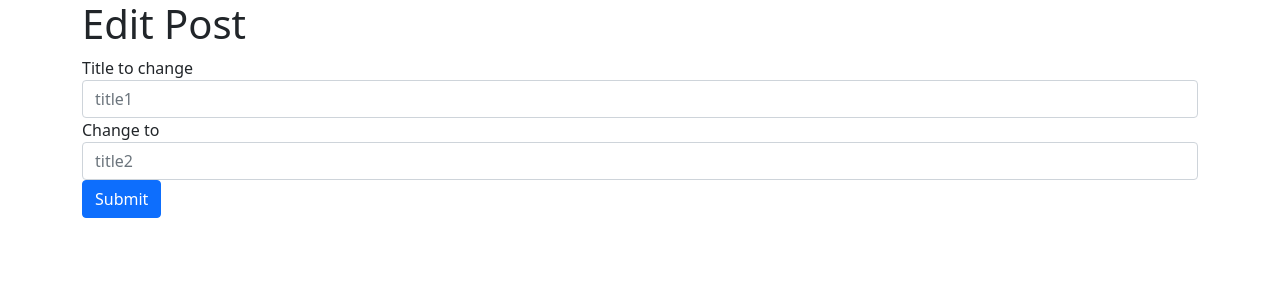
After one commit to Kemosabe2911/revertech-learn, a Flask app: page /edit in a window 1280 px wide. The commit adds this page. Shown: the top 300 px of the page. Run offline with Flask 2, Linux system fonts and the light colour scheme; parts of the project's set-up code (start-up, migrations or seed data) failed here and were passed over.

```diff
--- a/mongoengine/server.py
+++ b/mongoengine/server.py
@@ -49,5 +49,34 @@ def login():
     else:
         return render_template('index.html')
 
+@app.route('/post', methods=['GET', 'POST'])
+def post():
+    if request.method == 'POST':
+        post_title = request.form['title']
+        post = Post(title= post_title)
+        post.tags = ['mongodb','mongoengine']
+        post.save()
+        print(post.title, post.tags,post.id)
+
+        for post in Post.objects:
+            print(post.title)
+
+        #post_list= Post.objects()
+        return render_template('edit_post.html')
+
+    else:
+        render_template('post.html')
+
+@app.route('/edit', methods=['GET', 'POST'])
+def edit():
+    if request.method == 'POST':
+        title_from = request.form['title1']
+        title_to = request.form['title2']
+        Post.objects(title=title_from).update(title= title_to)
+        return render_template('edit_post.html')
+    else:
+        return render_template('edit_post.html')
+
+
 if __name__ == '__main__':
     app.run(debug=True)
--- /dev/null
+++ b/mongoengine/templates/edit_post.html
@@ -0,0 +1,19 @@
+{% extends 'layout.html' %}
+
+{% block body %}
+    <h1>Edit Post</h1>
+    <form method="POST" action="/edit">
+        <div class="form-group">
+            <label>Title to change</label>
+            <input type="text" name="title1" class="form-control" placeholder="title1">
+        </div>
+        <div class="form-group">
+            <label>Change to </label>
+            <input type="text" name="title2" class="form-control" placeholder="title2">
+        </div>
+        <div class="form-group">
+            <input type="submit" name="submit" class="btn btn-primary" value="Submit">
+        </div>
+    </form>
+
+{% endblock %}
```
Also changed, not shown: mongoengine/templates/post.html (+10 -0 lines).
